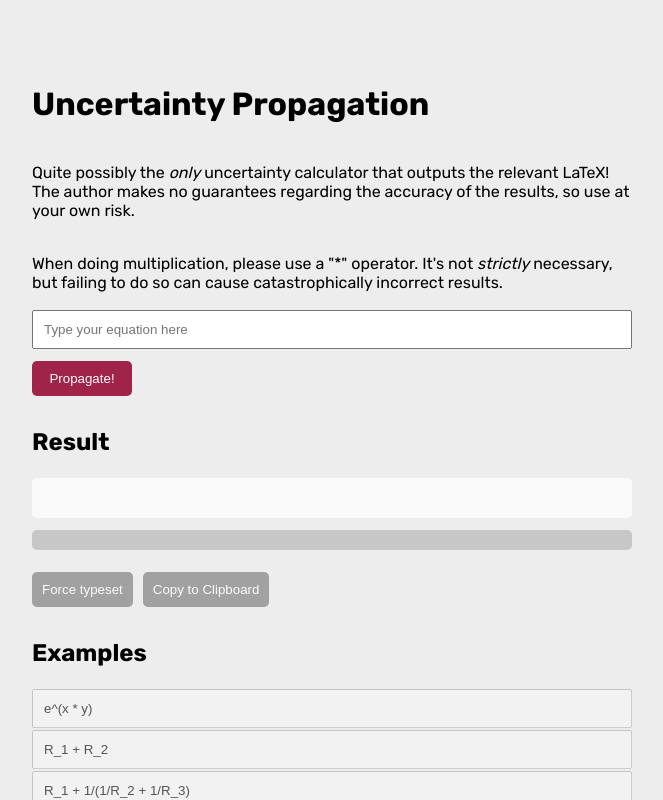
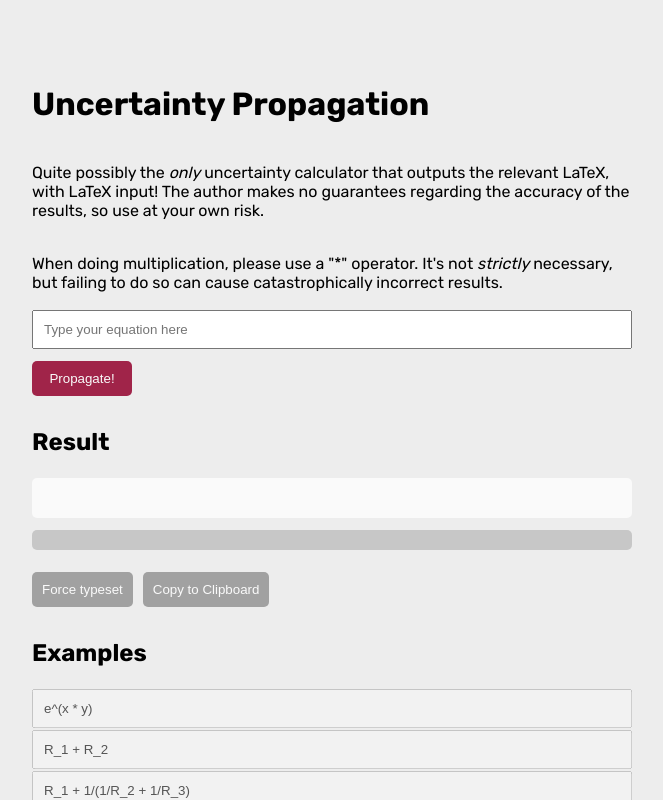
Before and after one commit to antoniofrigo/uncertainty, a Next.js app: page / in a window 1280 px wide. Shown: the top 800 px of the page, without its empty margins (308-971 px from the left). Built offline with nearby package versions, Linux system fonts and the light colour scheme.

Commit message:
Alerted description

```diff
--- a/pages/index.tsx
+++ b/pages/index.tsx
@@ -45,8 +45,8 @@ const Home: NextPage = () => {
         <h1>Uncertainty Propagation</h1>
         <p>
           Quite possibly the <i>only</i> uncertainty calculator that outputs the
-          relevant LaTeX! The author makes no guarantees regarding the accuracy
-          of the results, so use at your own risk.
+          relevant LaTeX, with LaTeX input! The author makes no guarantees
+          regarding the accuracy of the results, so use at your own risk.
         </p>
         <p>
           When doing multiplication, please use a &quot;*&quot; operator.
```
